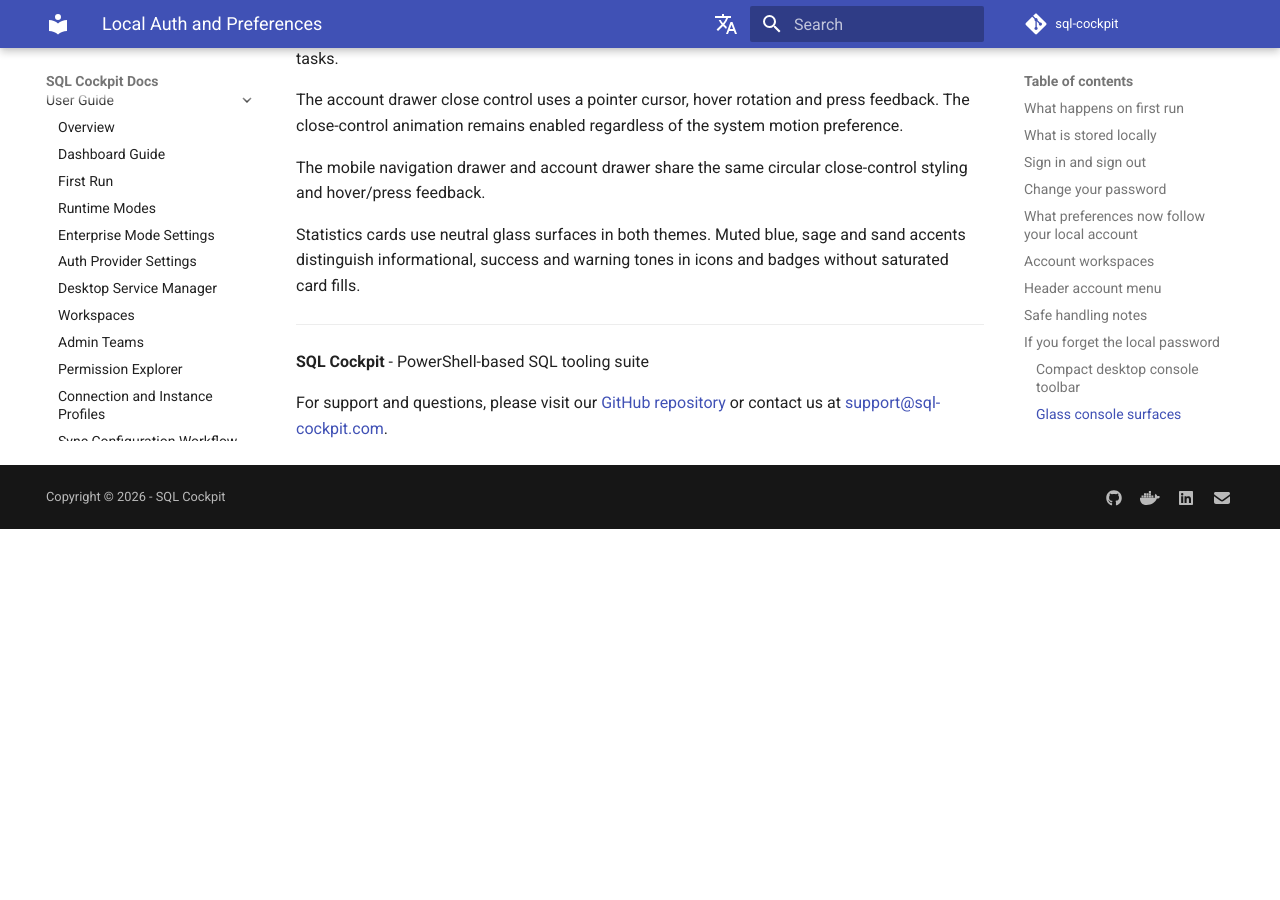
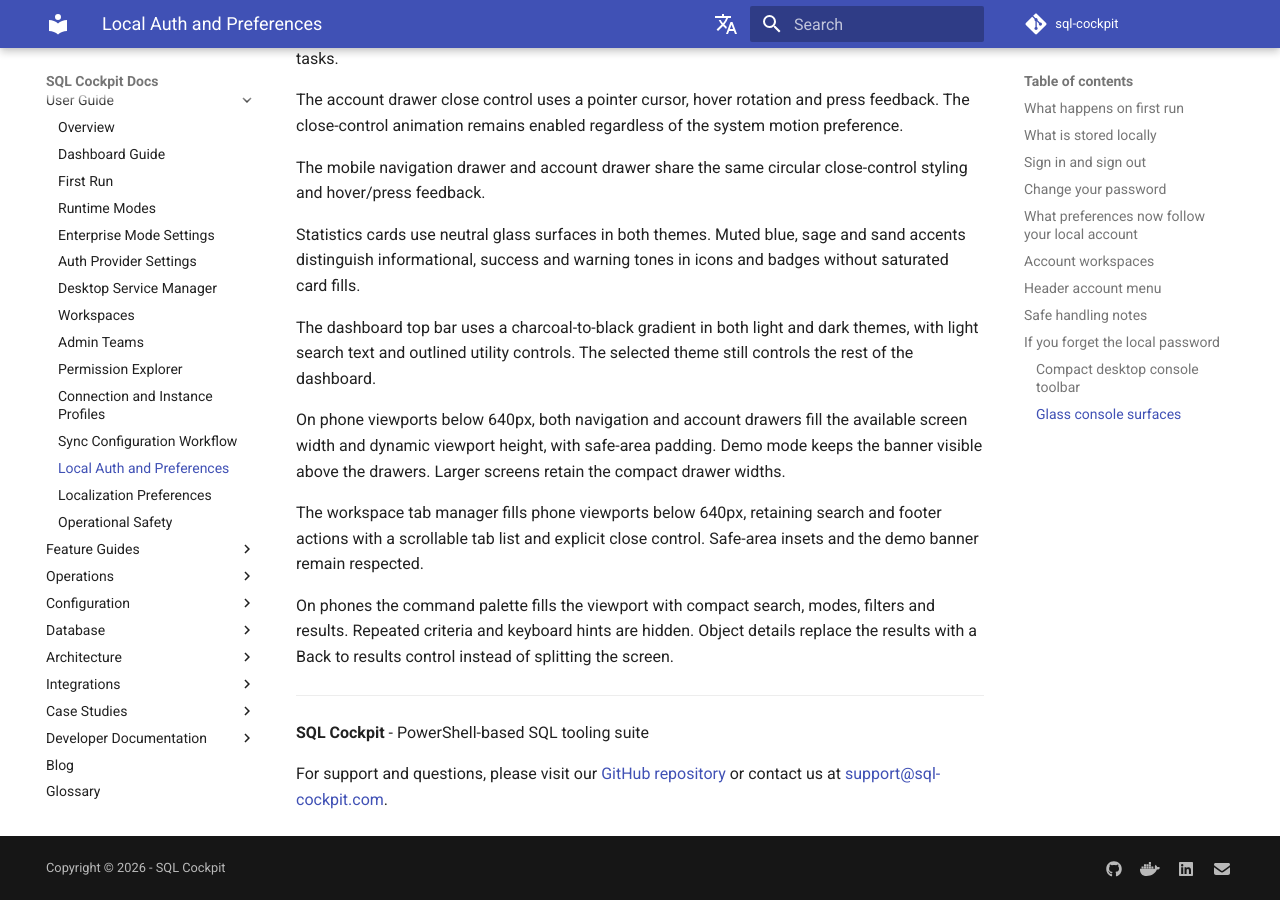
Before and after one commit to sql-cockpit/sql-cockpit-docs-source, an MkDocs documentation site: the page built from docs/user/local-auth-and-preferences.md, in a window 1280 px wide and 900 px high, scrolled down 14338 px. Built offline with MkDocs 1.6.1 and Material for MkDocs 9.7.7, drawn with Linux system fonts in a browser that asks for light colours; comment, search, counter and statistics services are not loaded; the version menu is left out; before the commit the page ends 14867 px from its top, so only the background shows below that.

Commit message:
Document mobile full-screen navigation and palette layout

```diff
--- a/docs/user/local-auth-and-preferences.md
+++ b/docs/user/local-auth-and-preferences.md
@@ -275,3 +275,11 @@
 The mobile navigation drawer and account drawer share the same circular close-control styling and hover/press feedback.
 
 Statistics cards use neutral glass surfaces in both themes. Muted blue, sage and sand accents distinguish informational, success and warning tones in icons and badges without saturated card fills.
+
+The dashboard top bar uses a charcoal-to-black gradient in both light and dark themes, with light search text and outlined utility controls. The selected theme still controls the rest of the dashboard.
+
+On phone viewports below 640px, both navigation and account drawers fill the available screen width and dynamic viewport height, with safe-area padding. Demo mode keeps the banner visible above the drawers. Larger screens retain the compact drawer widths.
+
+The workspace tab manager fills phone viewports below 640px, retaining search and footer actions with a scrollable tab list and explicit close control. Safe-area insets and the demo banner remain respected.
+
+On phones the command palette fills the viewport with compact search, modes, filters and results. Repeated criteria and keyboard hints are hidden. Object details replace the results with a Back to results control instead of splitting the screen.
```
